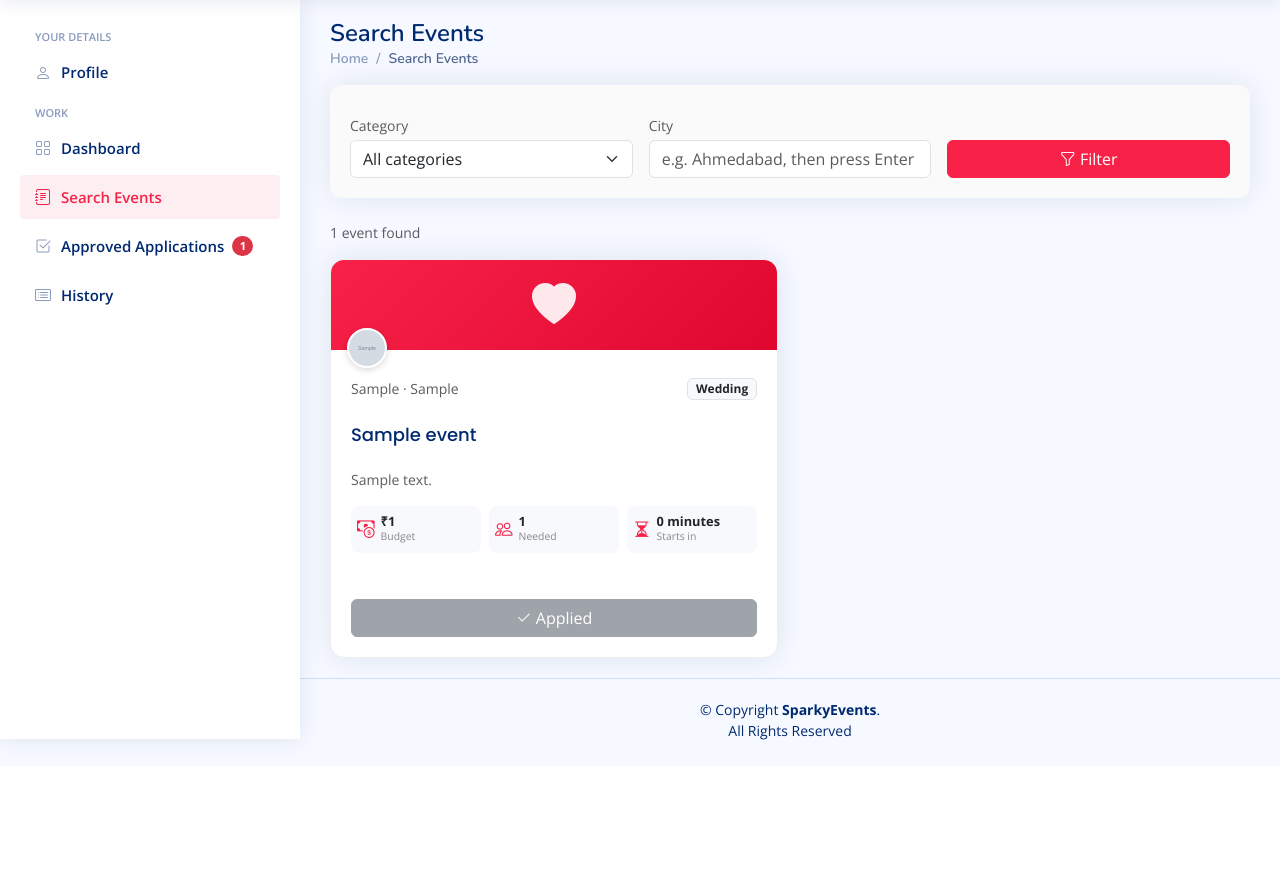
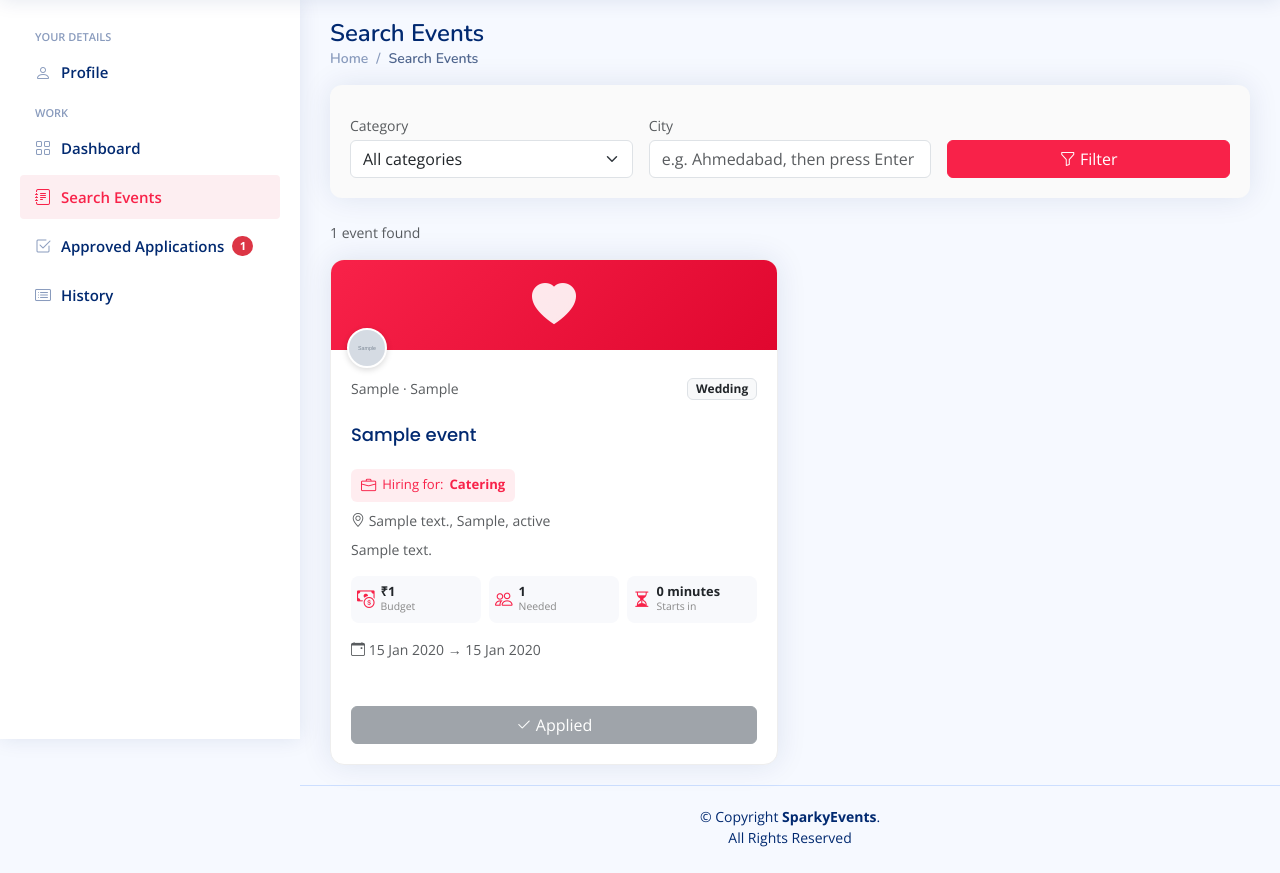
Before and after one commit to xoRahiL/SparkyEvents, a Django app: page /searchevents/ in a window 1280 px wide. Shown: the part 61-934 px from the top of the page. Before the commit the page ends 811 px from the top, so only its background shows below. Run offline with Django 5.2, Linux system fonts and the light colour scheme; a user stored in the database is signed in; data comes from the database, SQL or seed files in the repository; tables that the repository leaves empty hold one stand-in row (values such as "Sample post"); grey boxes marked "Sample" are stand-in pictures; parts of the project's set-up code (start-up, migrations or seed data) failed here and were passed over; some libraries are stand-ins or nearby versions.

Commit message:
- added more information to event card on the search_events page

```diff
--- a/projectspark/appspark/templates/workdas/search_events.html
+++ b/projectspark/appspark/templates/workdas/search_events.html
@@ -61,6 +61,18 @@
                 </div>
 
                 <h5 class="card-title mb-2">{{ event.event_name }}</h5>
+
+                {% if event.workhand_category %}
+                <div class="role-badge mb-2">
+                    <i class="bi bi-briefcase"></i> Hiring for: <strong>{{ event.workhand_category }}</strong>
+                </div>
+                {% endif %}
+
+                <p class="card-text text-muted small mb-2">
+                    <i class="bi bi-geo-alt"></i>
+                    {{ event.address }}, {{ event.city }}, {{ event.state }}
+                </p>
+
                 <p class="card-text text-muted small mb-3">{{ event.description|truncatewords:14 }}</p>
 
                 <div class="stat-row mb-3">
@@ -85,6 +97,11 @@
                             <div class="stat-label">Starts in</div>
                         </div>
                     </div>
+                </div>
+
+                <div class="text-muted small mb-3">
+                    <i class="bi bi-calendar-event"></i>
+                    {{ event.start_date|date:"d M Y" }} &rarr; {{ event.end_date|date:"d M Y" }}
                 </div>
 
                 {% if event.id in applied_event_ids %}
@@ -217,6 +234,20 @@
         font-size: 0.65rem;
         color: #888;
     }
+    .role-badge {
+        display: inline-flex;
+        align-items: center;
+        gap: 6px;
+        font-size: 0.82rem;
+        color: var(--brand-primary, #f82249);
+        background: rgba(248, 34, 73, 0.08);
+        padding: 5px 10px;
+        border-radius: 6px;
+        width: fit-content;
+    }
+    .role-badge i {
+        font-size: 0.95rem;
+    }
 </style>
 
 {% endblock %}
```
